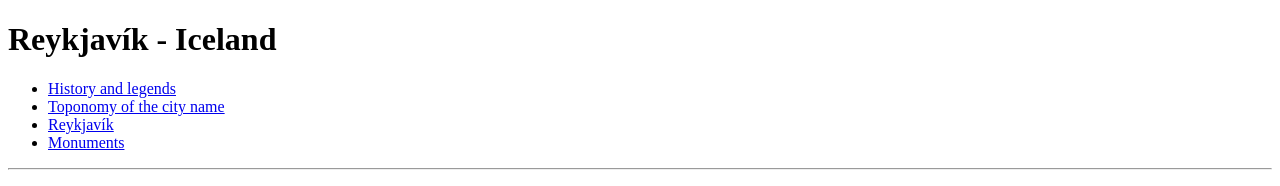
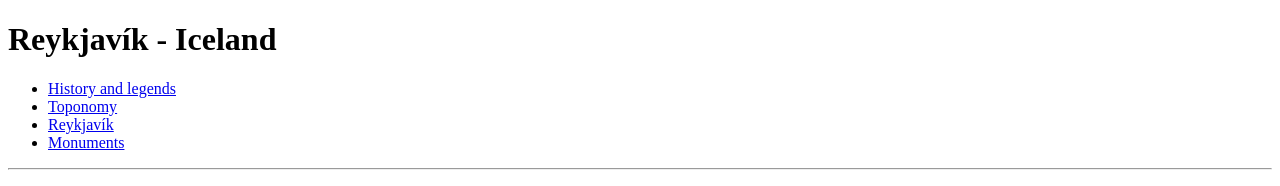
Before and after one commit to a22dianart/cityProject, a plain HTML site: page people.html in a window 1280 px wide. Shown: the top 186 px of the page. Drawn offline with Linux system fonts and the light colour scheme.

Commit message:
toponomy arrange

```diff
--- a/people.html
+++ b/people.html
@@ -12,7 +12,7 @@
     <nav>
         <ul>
             <li><a href="history_legends.html">History and legends</a></li>
-            <li><a href="toponomy.html">Toponomy of the city name</a></li>
+            <li><a href="toponomy.html">Toponomy</a></li>
             <li><a href="index.html">Reykjavík</a></li>
             <li><a href="monuments.html">Monuments</a></li>
         </ul>
```
